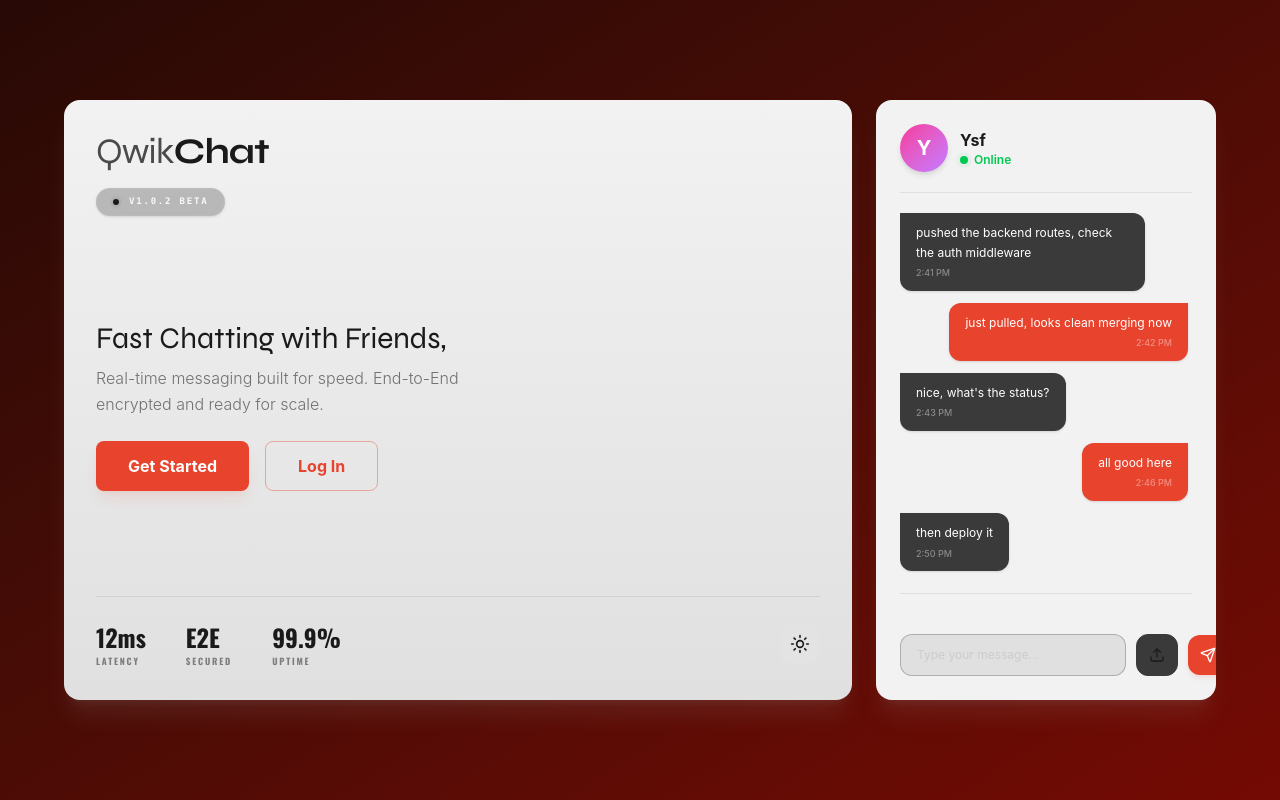
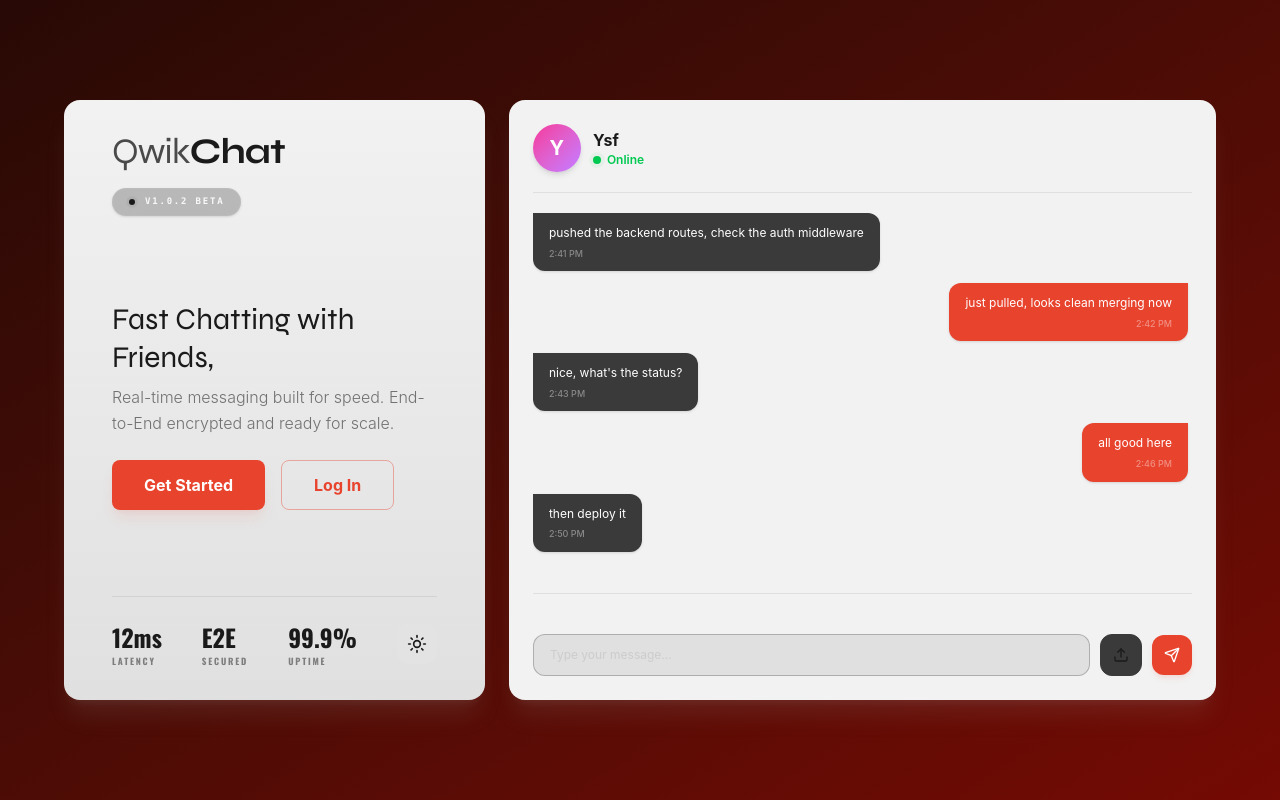
Before and after one commit to abderrahm4ne/chat-app, a React (Vite) app in the folder frontend/: page / in a window 1280 px wide. Built offline with nearby package versions, Linux system fonts and the light colour scheme; no server answers; a web font is replaced by a local one.

Commit message:
feat: added favicon + fixed glitched landing

```diff
--- a/frontend/index.html
+++ b/frontend/index.html
@@ -10,8 +10,10 @@
   <link href="https://fonts.googleapis.com/css2?family=Archivo+Black&family=Iosevka+Charon+Mono:ital,wght@0,300;0,400;0,500;0,700;1,300;1,400;1,500;1,700&family=Oswald:wght@200..700&family=Rubik:ital,wght@0,300..900;1,300..900&display=swap" rel="stylesheet">
   <link rel="preconnect" href="https://fonts.googleapis.com">
   <link rel="preconnect" href="https://fonts.gstatic.com" crossorigin>
-  <link href="https://fonts.googleapis.com/css2?family=Syne:wght@400..800&display=swap" rel="stylesheet">
-  </head>
+  <link href="https://fonts.googleapis.com/css2?family=Syne:wght@400..800&display=swap"
+  rel="stylesheet">
+    <link rel="icon" href="./public/icon.png" />
+</head>
   <body class="">
     <div id="root"></div>
     <script type="module" src="/src/main.tsx"></script>
--- a/frontend/src/features/auth/LoginPage.tsx
+++ b/frontend/src/features/auth/LoginPage.tsx
@@ -54,7 +54,7 @@ function LoginPage() {
                     {/* title */}
                     <div className='mb-6'>
                         <h1 className="text-4xl font-text-landing-title">
-                            <span className="text-dark-body-text">Qwik</span>
+                            <span className="text-orange-header ">Qwik</span>
                             <span className="text-primary-text">Chat</span>
                         </h1>
                     </div>
--- a/frontend/src/features/landing/LandingPage.tsx
+++ b/frontend/src/features/landing/LandingPage.tsx
@@ -11,10 +11,10 @@ function LandingPage() {
 
     return (
     <div className="flex items-center justify-center min-h-screen w-screen px-12 bg-linear-to-br from-bg to-bg2">
-        <div className="flex flex-row items-stretch justify-center w-full max-w-6xl h-[600px] gap-6">
+        <div className="flex md:flex-row flex-col items-center justify-center md:w-full md:max-w-6xl w-4xl md:h-150 gap-6">
 
             {/* left side */}
-            <div className='bg-linear-to-b from-primary to-secondary rounded-2xl shadow-xl shadow-shadow/30 flex flex-col items-start p-8 gap-6 flex-1 h-full'>
+            <div className='bg-linear-to-b from-primary to-secondary rounded-2xl shadow-xl shadow-shadow/30 flex flex-col items-start py-8 px-12 gap-6 flex-1 h-full'>
 
                 {/* title + BETA tag */}
                 <div className='flex flex-col gap-4'>
@@ -75,7 +75,7 @@ function LandingPage() {
                             </div>
                         </div>
 
-                        <div className='p-2.5 bg-white/5 rounded-xl hover:bg-white/10 transition-colors cursor-pointer' onClick={toggleTheme}>
+                        <div className='p-2.5 ml-10 bg-white/5 rounded-xl hover:bg-white/10 transition-colors cursor-pointer' onClick={toggleTheme}>
                             {theme === 'dark' ?
                                 <Moon color='white' size={20} /> :
                                 <Sun size={20} />
@@ -86,7 +86,7 @@ function LandingPage() {
             </div>
 
             { /* right side */}
-            <div className='flex flex-col rounded-2xl w-[340px] bg-primary shadow-xl shadow-shadow/30 p-6 gap-5 relative overflow-hidden h-full'>
+            <div className='flex flex-col rounded-2xl w-3/4 bg-primary shadow-xl shadow-shadow/30 p-6 gap-5 relative overflow-hidden h-full'>
 
                 { /* USER */}
                 <div className='flex flex-row items-center gap-3'>
@@ -108,7 +108,7 @@ function LandingPage() {
                 <div className='w-full border-b border-card-background/10' />
 
                 { /* CHAT MESSAGES */}
-                <div className='flex flex-col w-full gap-3 overflow-y-auto flex-1 pr-1 custom-scrollbar'>
+                <div className='flex flex-col sm:w-full gap-3 overflow-y-auto flex-1 pr-1 custom-scrollbar'>
                     {landingData.map((msg: Message) => (
                         <div
                             key={msg.id}
--- a/frontend/src/index.css
+++ b/frontend/src/index.css
@@ -34,6 +34,7 @@ Oswald / Iosevka Charon Mono / Rubik / Syne
     --color-card-background: rgba(58, 58, 58, 1);
     --color-chat-background: #F2F2F2;
     --color-border-color: #3A3A3A;
+    --color-orange-header: #E8432D;
 
     --color-button-background: #E8432D;
     --color-button-hover-background: #E31D02;
```
Also changed, not shown: frontend/public/icon.png (added).
